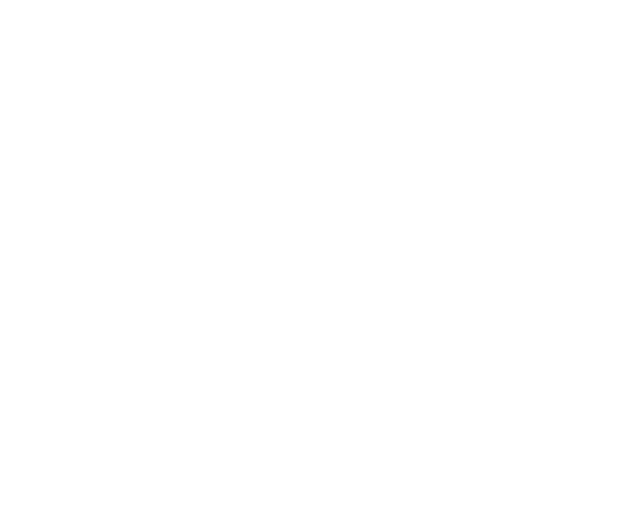
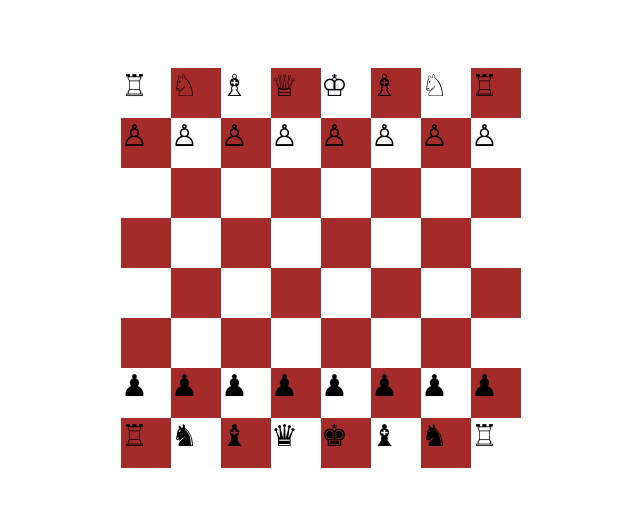
Before and after one commit to Academia-Hack-Promo2/w_9_d_42_ch19_jmartinez519, a plain HTML site: page index.html in a window 1280 px wide. Shown: the whole page, without its empty margins (319-959 px from the left). Drawn offline with Linux system fonts and the light colour scheme.

Commit message:
Agregado estilo.css y hecho modificaciones para concluir reto

```diff
--- a/css/style.css
+++ b/css/style.css
@@ -0,0 +1,87 @@
+body{
+
+  font-size: 30px;
+}
+
+h1{
+  text-align: center;
+}
+
+#board{
+  position: relative;
+  margin-right: auto;
+  margin-left: auto;
+  top: 60px;
+  background-color: brown;
+  width: 400px;
+  height: 400px;
+
+}
+
+/*Idea que me dio john para agrupar elementos de una clase */
+[class*="rows"] {
+  width: 405px;
+  height: 50px;
+
+}
+
+.square_white{
+background-color: white;
+  width: 50px;
+  height: 50px;
+/*  display: inline-block;*/
+
+}
+
+.square_black{
+  width: 50px;
+  height: 50px;
+/*  display: inline-block;*/
+
+}
+
+
+#rows-b{
+  position: absolute;
+  left: 50px;
+  bottom: 0;
+}
+
+#rows-c{
+  position: absolute;
+  left: 100px;
+  bottom: 0;
+
+}
+
+#rows-d{
+  position: absolute;
+  left: 150px;
+  bottom: 0;
+
+}
+
+#rows-e{
+  position: absolute;
+  left: 200px;
+  bottom: 0;
+
+}
+
+#rows-f{
+  position: absolute;
+  left: 250px;
+  bottom: 0;
+}
+
+#rows-g{
+  position: absolute;
+  left: 300px;
+  bottom: 0;
+}
+
+#rows-h{
+  position: absolute;
+  left: 350px;
+  bottom: 0;
+}
--- a/index.html
+++ b/index.html
@@ -5,7 +5,251 @@
   <meta charset="UTF-8">
   <link rel="stylesheet" type="text/css" href="css/style.css">
 </head>
-<body>
+  <body>
 
-</body>
+   <div id="board">
+    <div>
+      <div class="square_white">
+      &#9814
+      </div>
+
+      <div class="square_black">
+      &#9817
+      </div>
+
+      <div class="square_white">
+      </div>
+
+      <div class="square_black">
+      </div>
+
+      <div class="square_white">
+      </div>
+
+      <div class="square_black">
+      </div>
+
+      <div class="square_white">
+      &#9823
+      </div>
+
+      <div class="square_black">
+      &#9814
+      </div>
+    </div>
+
+    <div id="rows-b">
+
+      <div class="square_black">
+      &#9816
+      </div>
+
+      <div class="square_white">
+      &#9817
+      </div>
+
+      <div class="square_black">
+      </div>
+
+      <div class="square_white">
+      </div>
+
+      <div class="square_black">
+      </div>
+
+      <div class="square_white">
+      </div>
+
+      <div class="square_black">
+      &#9823
+      </div>
+
+      <div class="square_white">
+      &#9822
+      </div>
+    </div>
+
+    <div id="rows-c">
+      <div class="square_white">
+      &#9815
+      </div>
+
+      <div class="square_black">
+      &#9817
+      </div>
+
+      <div class="square_white">
+      </div>
+
+      <div class="square_black">
+      </div>
+
+      <div class="square_white">
+      </div>
+
+      <div class="square_black">
+      </div>
+
+      <div class="square_white">
+      &#9823
+      </div>
+
+      <div class="square_black">
+      &#9821
+      </div>
+    </div>
+
+    <div id="rows-d">
+      <div class="square_black">
+      &#9813;
+      </div>
+
+      <div class="square_white">
+      &#9817
+      </div>
+
+      <div class="square_black">
+      </div>
+
+      <div class="square_white">
+      </div>
+
+      <div class="square_black">
+      </div>
+
+      <div class="square_white">
+      </div>
+
+      <div class="square_black">
+      &#9823
+      </div>
+
+      <div class="square_white">
+      &#9819
+      </div>
+    </div>
+
+    <div id="rows-e">
+      <div class="square_white">
+      &#9812
+      </div>
+
+      <div class="square_black">
+      &#9817
+      </div>
+
+      <div class="square_white">
+      </div>
+
+      <div class="square_black">
+      </div>
+
+      <div class="square_white">
+      </div>
+
+      <div class="square_black">
+      </div>
+
+      <div class="square_white">
+      &#9823
+      </div>
+
+      <div class="square_black">
+      &#9818
+      </div>
+    </div>
+
+    <div id="rows-f">
+      <div class="square_black">
+      &#9815
+      </div>
+
+      <div class="square_white">
+      &#9817
+      </div>
+
+      <div class="square_black">
+      </div>
+
+      <div class="square_white">
+      </div>
+
+      <div class="square_black">
+      </div>
+
+      <div class="square_white">
+      </div>
+
+      <div class="square_black">
+      &#9823
+      </div>
+
+      <div class="square_white">
+      &#9821
+      </div>
+    </div>
+
+    <div id="rows-g">
+      <div class="square_white">
+      &#9816
+      </div>
+
+      <div class="square_black">
+      &#9817
+      </div>
+
+      <div class="square_white">
+      </div>
+
+      <div class="square_black">
+      </div>
+
+      <div class="square_white">
+      </div>
+
+      <div class="square_black">
+      </div>
+
+      <div class="square_white">
+      &#9823
+      </div>
+
+      <div class="square_black">
+       &#9822
+      </div>
+    </div>
+
+    <div id="rows-h">
+      <div class="square_black">
+      &#9814
+      </div>
+
+      <div class="square_white">
+      &#9817
+      </div>
+
+      <div class="square_black">
+      </div>
+
+      <div class="square_white">
+      </div>
+
+      <div class="square_black">
+      </div>
+
+      <div class="square_white">
+      </div>
+
+      <div class="square_black">
+      &#9823
+      </div>
+
+      <div class="square_white">
+      &#9814
+      </div>
+    </div>
+
+   </div>
+
+  </body>
 </html>
```
